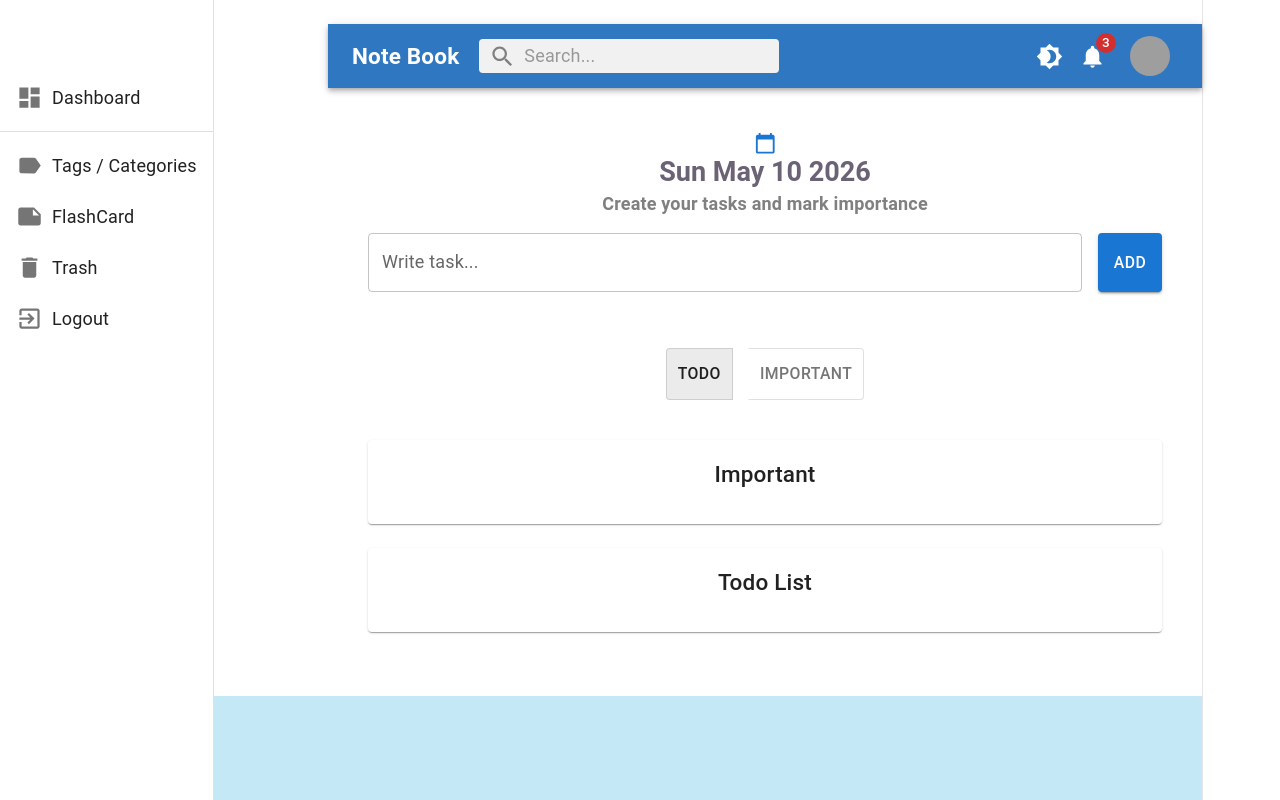
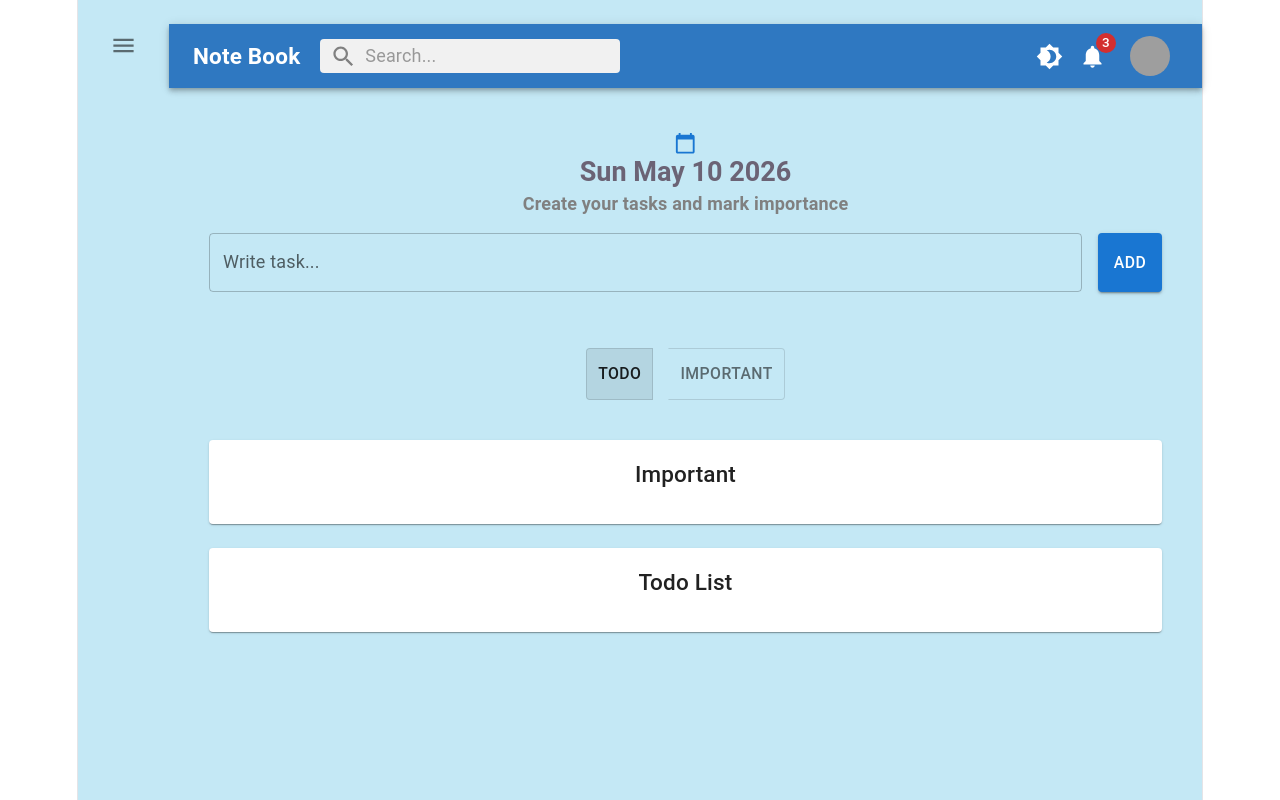
Before and after one commit to zinmarkhaing1/sl-interm-pj, a React (Vite) app in the folder note-taking-app/: page / in a window 1280 px wide. Shown: the top 800 px of the page. Built offline with nearby package versions, Linux system fonts and the light colour scheme; grey boxes are pictures that could not be loaded.

Commit message:
[Edit]Drawer

```diff
--- a/note-taking-app/src/App.tsx
+++ b/note-taking-app/src/App.tsx
@@ -127,7 +127,7 @@ import { NoteCategory } from './components/note_layout/NoteCategory';
 import { CreateNotePage } from './pages/CreateNotePage';
 import { HomePage } from './pages/HomePage';
 // import { HeaderBar } from './components/header_bar/HeaderBar';
-// import { SideMenu } from './components/sidemenu_bar/SideMenu';
+import { SideMenu } from './components/sidemenu_bar/SideMenu';
 // import { LoginForm } from './auth/LoginForm';
 function App() {
   return (
@@ -137,11 +137,11 @@ function App() {
     {/* <HeaderBar/> */}
     {/* <SideMenu/> */}
     {/* <NoteCategory/> */}
-    {/* <HomePage/> */}
-    <Routes>
+    <HomePage/>
+    {/* <Routes>
       <Route path='/' element={<HomePage/>}/>
     </Routes>
-    <CreateNotePage/>
+    <CreateNotePage/> */}
     </div>
     </>
   )
--- a/note-taking-app/src/components/header_bar/HeaderBar.tsx
+++ b/note-taking-app/src/components/header_bar/HeaderBar.tsx
@@ -30,7 +30,7 @@ const Search = styled("div")(({ theme }) => ({
 export const HeaderBar = () => {
   const [darkMode, setDarkMode] = useState(false);
   return (
-    <AppBar
+      <AppBar
       position="static"
       sx={{ bgcolor: darkMode ? "#3b5673" : "#2f78c1",mt:3 }}
     >
@@ -61,5 +61,7 @@ export const HeaderBar = () => {
 
       </Toolbar>
     </AppBar>
+
+
   );
 };
--- a/note-taking-app/src/components/note_layout/NoteCategory.tsx
+++ b/note-taking-app/src/components/note_layout/NoteCategory.tsx
@@ -33,7 +33,7 @@ export const NoteCategory = () => {
     setTodos(todos.filter((t) =>t.id !== id));
   };
   return (
-    <Box sx={{p:3}}>
+    <Box sx={{p:3,bgcolor:'#c4e8f5',width:'100%',minHeight:'100vh'}} >
         <CalendarTodayIcon fontSize="small" color="primary"/>
         <Typography variant='h5' sx={{fontWeight:'bold'}} >{today}</Typography>
         <Typography sx={{color:'gray', fontWeight:'bold',mb:2}}>
--- a/note-taking-app/src/components/sidemenu_bar/SideMenu.tsx
+++ b/note-taking-app/src/components/sidemenu_bar/SideMenu.tsx
@@ -1,21 +1,24 @@
-// import React from 'react'
+import React, {useState} from 'react'
 
-import { Drawer, List, ListItemButton, ListItemIcon, ListItemText, Toolbar,Divider } from "@mui/material";
+import { Drawer, List, ListItemButton, ListItemIcon, ListItemText, Toolbar,Divider, Box, IconButton } from "@mui/material";
 import DashboardIcon from "@mui/icons-material/Dashboard";
 import NoteIcon from "@mui/icons-material/Note";
 import LabelIcon from "@mui/icons-material/Label";
 import DeleteIcon from "@mui/icons-material/Delete";
 import ExitToAppIcon from "@mui/icons-material/ExitToApp";
+import MenuIcon from "@mui/icons-material/Menu";
 
 
+const drawerWidth = 200;
+export const SideMenu = () => {
+const [open,setOpen] = React.useState(false);
+const toggleDrawer = (newOpen:boolean) =>()=> {
+    setOpen(newOpen);
+};
 
-
-const drawerWidth = 250;
-export const SideMenu = () => {
-  return (
-    <Drawer variant="permanent" sx={{width:drawerWidth, flexShrink:0,"&.MuiDrawer-paper":{width:drawerWidth,boxSizing:"border-box"},}}>
-        <Toolbar/>
-        <List>
+const DraweList = (
+    <Box sx={{width:200, role:"presentation", bgcolor:'#c4e8f5'}}  onClick={toggleDrawer(false)}>
+    <List>
             {/* dashboard  */}
             <ListItemButton>
                 <ListItemIcon>
@@ -60,6 +63,16 @@ export const SideMenu = () => {
 
 
         </List>
+</Box>
+)
+  return (
+    <Box sx={{bgcolor:'#c4e8f5'}}>
+    <IconButton onClick={toggleDrawer(true)} sx={{m:3}}><MenuIcon/></IconButton>
+    <Drawer open={open} onClose={toggleDrawer(false)} variant="temporary" sx={{width:drawerWidth, flexShrink:0,"&.MuiDrawer-paper":{width:drawerWidth,boxSizing:"border-box"},}}>
+        {/* <Toolbar/> */}
+        {DraweList}
+
     </Drawer>
+    </Box>
   )
 }
--- a/note-taking-app/src/pages/HomePage.tsx
+++ b/note-taking-app/src/pages/HomePage.tsx
@@ -6,7 +6,8 @@ import { Box } from "@mui/material"
 
 export const HomePage = () => {
   return (
-    <Box sx={{display:'flex'}}>
+    <Box sx={{bgcolor:'#c4e8f5',width:'100%',minHeight:'100vh'}}>
+      <Box sx={{display:'flex'}}>
       <SideMenu/>
       <Box sx={{flexGrow:1}}>
         <HeaderBar/>
@@ -15,5 +16,6 @@ export const HomePage = () => {
         </Box>
       </Box>
     </Box>
+    </Box>
   )
 }
```
